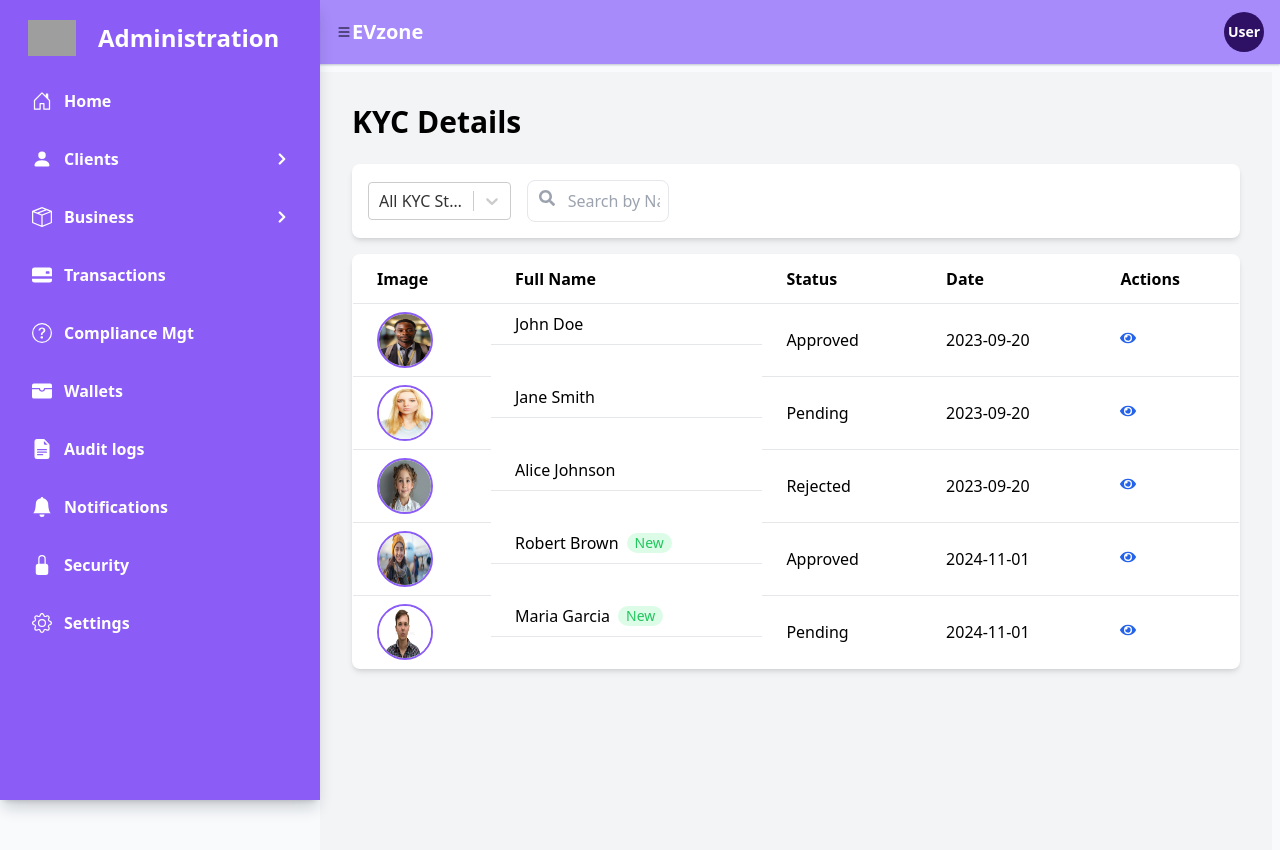
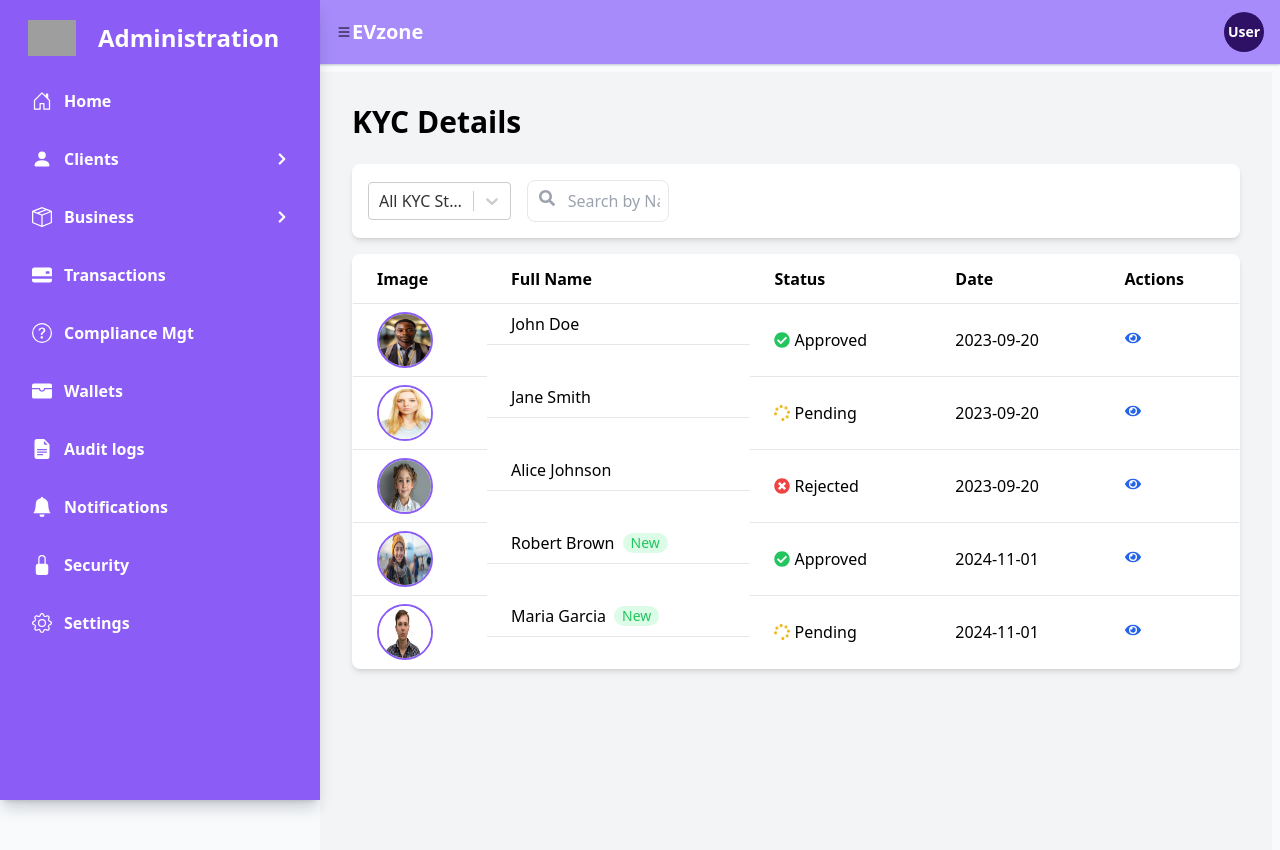
Before and after one commit to Allanthe/efssuper, a Next.js app: page /client/kyc in a window 1280 px wide. Shown: the top 850 px of the page. Built offline with nearby package versions, Linux system fonts and the light colour scheme; grey boxes are pictures that could not be loaded.

Commit message:
4th November 2024

```diff
--- a/components/clients/All.jsx
+++ b/components/clients/All.jsx
@@ -145,12 +145,14 @@ const All = () => {
       <div className="grid grid-cols-1 sm:grid-cols-2 md:grid-cols-3 lg:grid-cols-4 gap-4">
   {currentClients.map(client => (
     <div key={client.clientId} className="bg-white p-4 rounded-lg shadow-md hover:shadow-lg transition-shadow duration-300 relative">
-            <div className="relative w-full h-24">
+      <div className="flex justify-center mb-2"> {/* Center the image */}
+        <div className="relative w-24 h-24"> {/* Circular image container */}
           <img
             src={client.photo}
             alt={`${client.name}'s photo`}
-                className="absolute top-0 left-0 w-full h-full object-cover rounded-t-lg"
+            className="absolute top-0 left-0 w-full h-full object-cover rounded-full"
           />
+        </div>
       </div>
       <h2 className="font-bold text-lg mt-2">{client.name}</h2>
       <p className="flex items-center"><FaFlag className="mr-1 text-violet-950" /><span>{client.nationality}</span></p>
@@ -174,6 +176,7 @@ const All = () => {
   ))}
 </div>
 
+
       {renderPagination()}
     </div>
   );
--- a/components/clients/Kyc.jsx
+++ b/components/clients/Kyc.jsx
@@ -1,7 +1,7 @@
 'use client'
 import React, { useState } from 'react';
 import kycData from '../../data/data2.json'; // Adjust the path to your JSON data file
-import { FaSearch, FaEye, FaTimes } from 'react-icons/fa'; // Import search, view, and close icons
+import { FaSearch, FaEye, FaTimes,FaCheckCircle, FaTimesCircle, FaSpinner } from 'react-icons/fa'; // Import search, view, and close icons
 import Select from 'react-select';
 
 const Kyc = () => {
@@ -71,6 +71,7 @@ const Kyc = () => {
         </div>
       </div>
 
+
 <table className="min-w-full bg-white border border-gray-200 rounded-lg shadow-md overflow-hidden">
   <thead>
     <tr>
@@ -94,7 +95,14 @@ const Kyc = () => {
               {client.personalIdentification.fullName}
               {isNew && <span className="ml-2 text-sm text-green-500 bg-green-100 rounded-full px-2">New</span>}
             </td>
-                  <td className="py-2 px-6 border-b">{client.status}</td>
+            <td className="py-2 px-6 border-b">
+              <div className="flex items-center">
+                {client.status === 'Approved' && <FaCheckCircle className="text-green-500 mr-1" />}
+                {client.status === 'Pending' && <FaSpinner className="text-yellow-500 animate-spin mr-1" />}
+                {client.status === 'Rejected' && <FaTimesCircle className="text-red-500 mr-1" />}
+                <span>{client.status}</span>
+              </div>
+            </td>
             <td className="py-2 px-6 border-b">{client.Date}</td>
             <td className="py-2 px-6 border-b">
               <button onClick={() => handleOpenModal(client)} className="text-blue-600 hover:underline">
@@ -111,6 +119,7 @@ const Kyc = () => {
     )}
   </tbody>
 </table>
+
 
       {/* Modal for Client Details */}
       {isModalOpen && selectedClient && (
```
Lines whose indentation alone changed are shown as unchanged.
